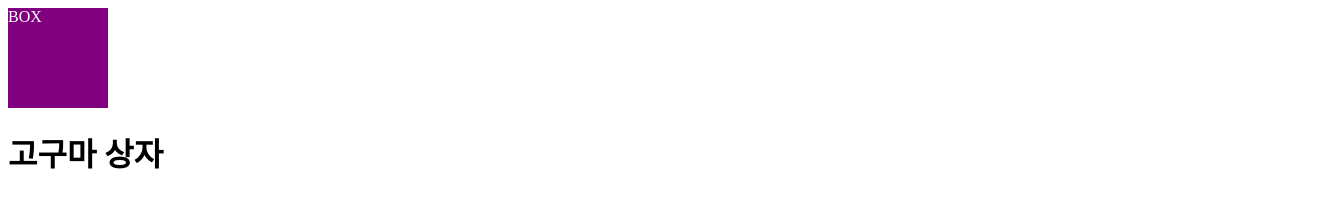
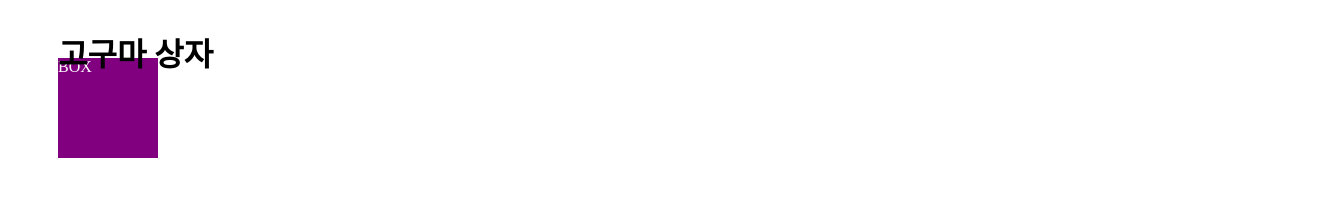
Before and after one commit to jack0928/UMC-8th-Web, a plain HTML site: page index.html in a window 1280 px wide. Shown: the whole page, 1322 px wide, since content can reach past the window. Drawn offline with Linux system fonts and the light colour scheme.

Commit message:
relative 실습

```diff
--- a/index.html
+++ b/index.html
@@ -13,13 +13,21 @@
       color: white;
       box-sizing: border-box;
       position: relative;
+      top: 50px;
+      left: 50px;
+    }
+
+    .goguma-sangja {
+      position: relative;
+      bottom: 100px;
+      right: -50px;
     }
   </style>
 </head>
 
 <body>
   <div class="box">BOX</div>
-  <h1>고구마 상자</h1>
+  <h1 class="goguma-sangja">고구마 상자</h1>
 </body>
 
 </html>
```
